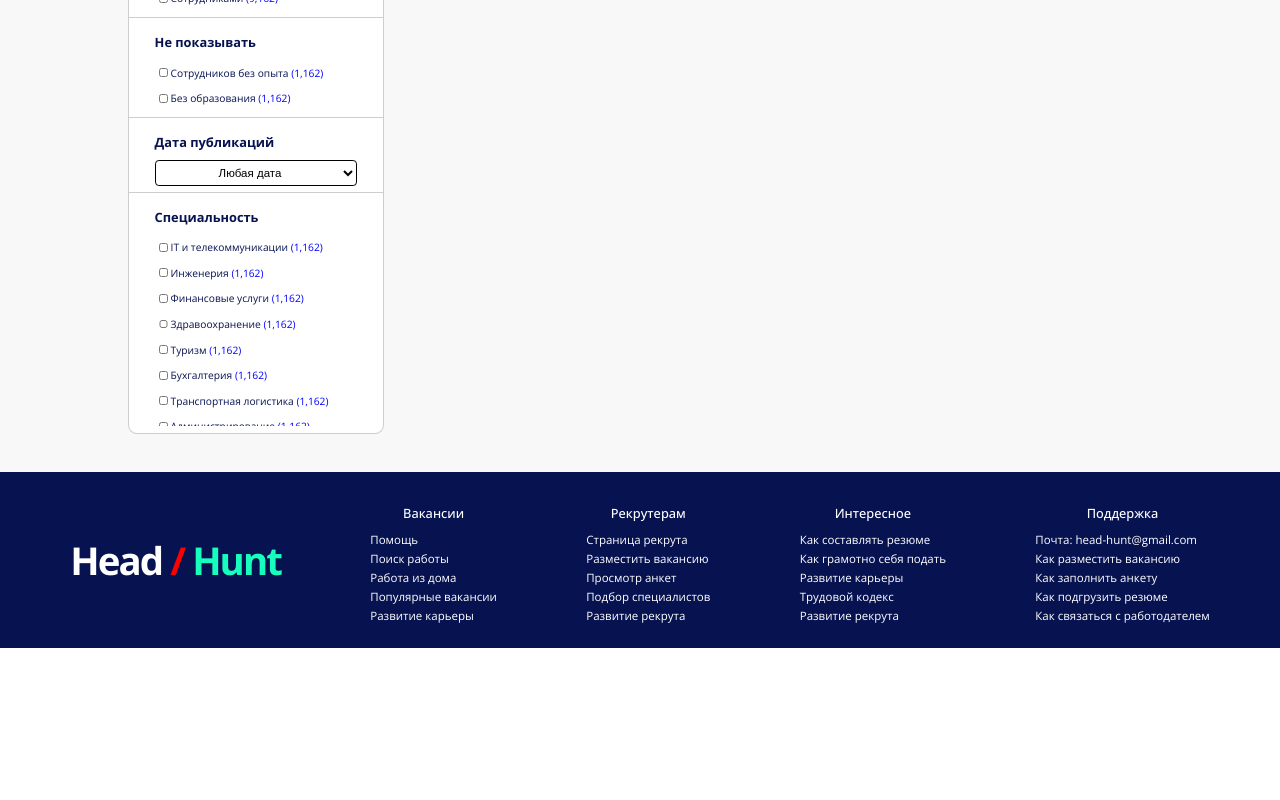
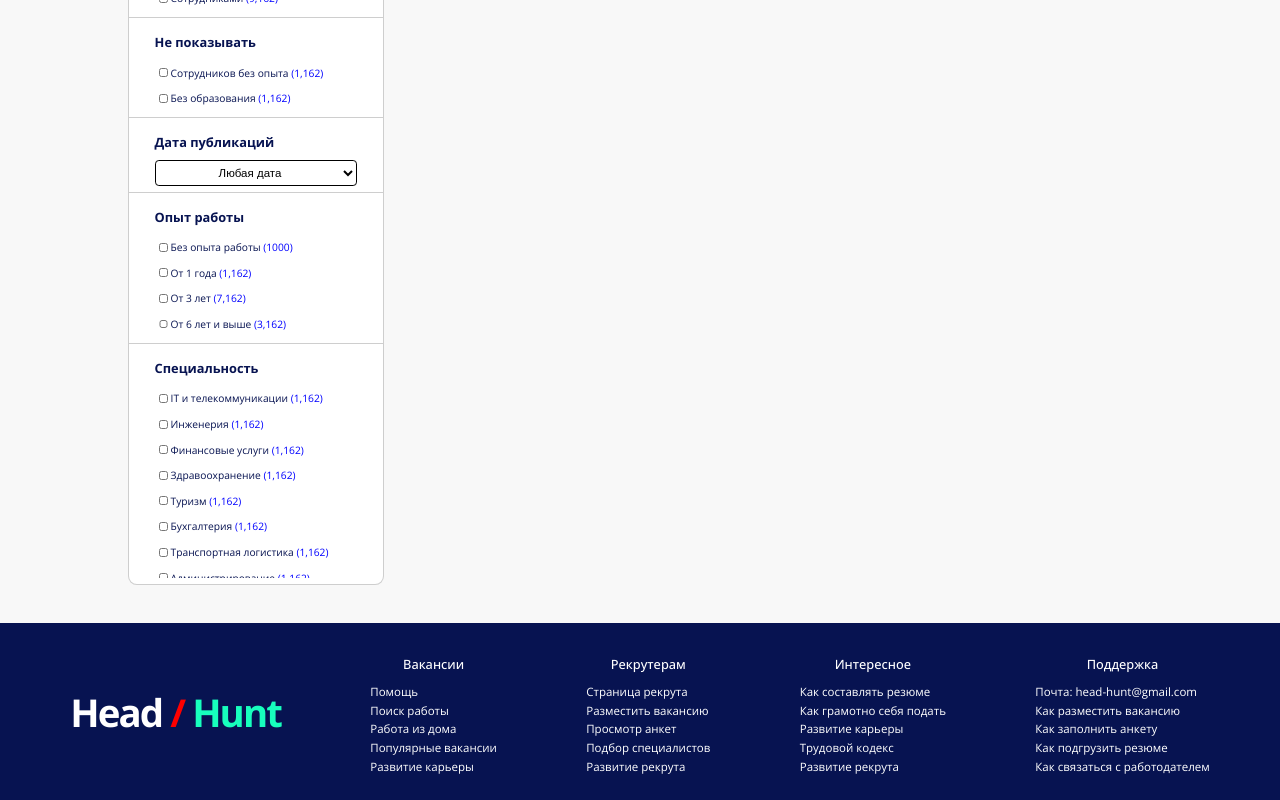
Before and after one commit to term25100/NewHeadHunt, a React (Create React App) app: page /profiles in a window 1280 px wide. Shown: the part 812-1612 px from the top of the page. Before the commit the page ends 1460 px from the top, so only its background shows below. Built offline with nearby package versions, Linux system fonts and the light colour scheme; no server answers.

Commit message:
add exp selection

```diff
--- a/src/Pages/Profiles/profiles.css
+++ b/src/Pages/Profiles/profiles.css
@@ -101,3 +101,14 @@
 .p1{
     background-image: url(../Images/Peoples/sergei.webp);
 }
+
+.experiance{
+    display: flex;
+    flex-direction: column;
+    justify-content: flex-start;
+    background-color: white;
+    box-sizing: border-box;
+    padding: .5vw 2vw;
+    border: .1vw solid rgba(128, 128, 128, 0.39);
+    border-top: none;
+}
--- a/src/Pages/Profiles/profiles.jsx
+++ b/src/Pages/Profiles/profiles.jsx
@@ -80,6 +80,25 @@ export function Profiles(){
                             <option className='select-option' value="option2">Последние 3 дня</option>
                             <option className='select-option' value="option3">Последняя неделя</option>
                         </select>
+                    </div>
+                    <div className="experiance">
+                        <h1>Опыт работы</h1>
+                        <div className="dont-show-type">
+                            <input className='checker' type="checkbox" />
+                            <p>Без опыта работы <span>{'(1000)'}</span></p>
+                        </div>
+                        <div className="dont-show-type">
+                            <input className='checker' type="checkbox" />
+                            <p>От 1 года <span>{'(1,162)'}</span></p>
+                        </div>
+                        <div className="dont-show-type">
+                            <input className='checker' type="checkbox" />
+                            <p>От 3 лет <span>{'(7,162)'}</span></p>
+                        </div>
+                        <div className="dont-show-type">
+                            <input className='checker' type="checkbox" />
+                            <p>От 6 лет и выше <span>{'(3,162)'}</span></p>
+                        </div>
                     </div>
                     <div className="specialty">
                         <h1>Специальность</h1>
```
